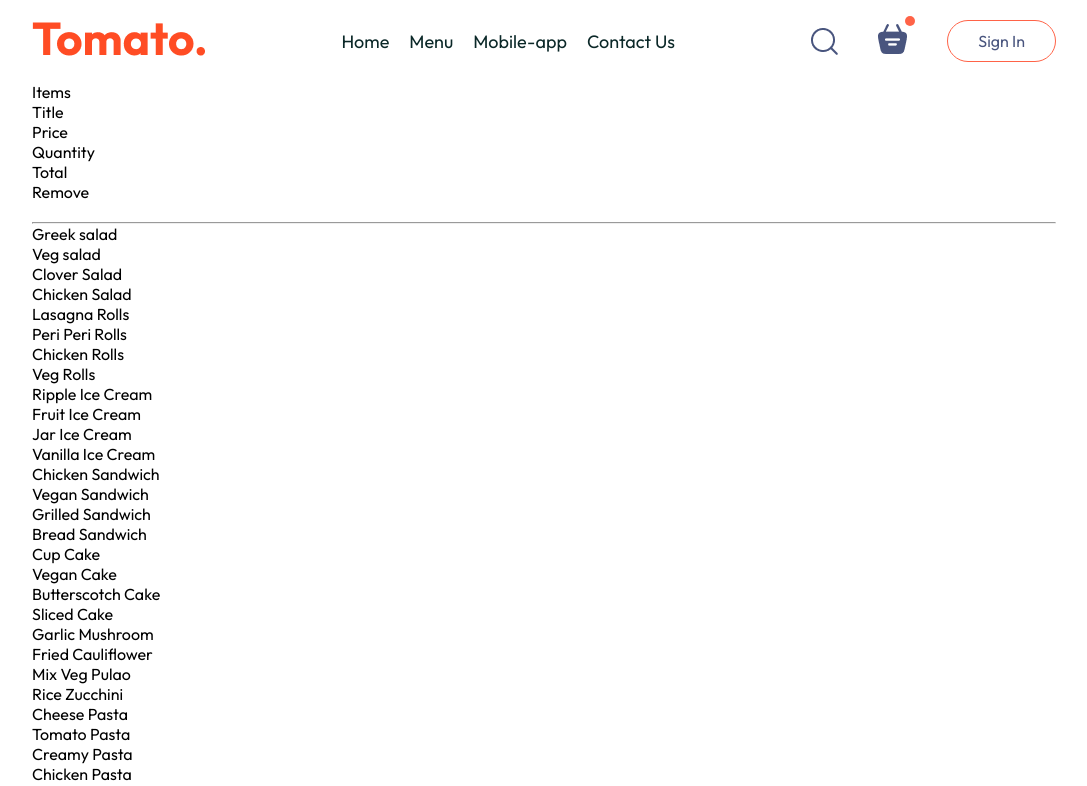
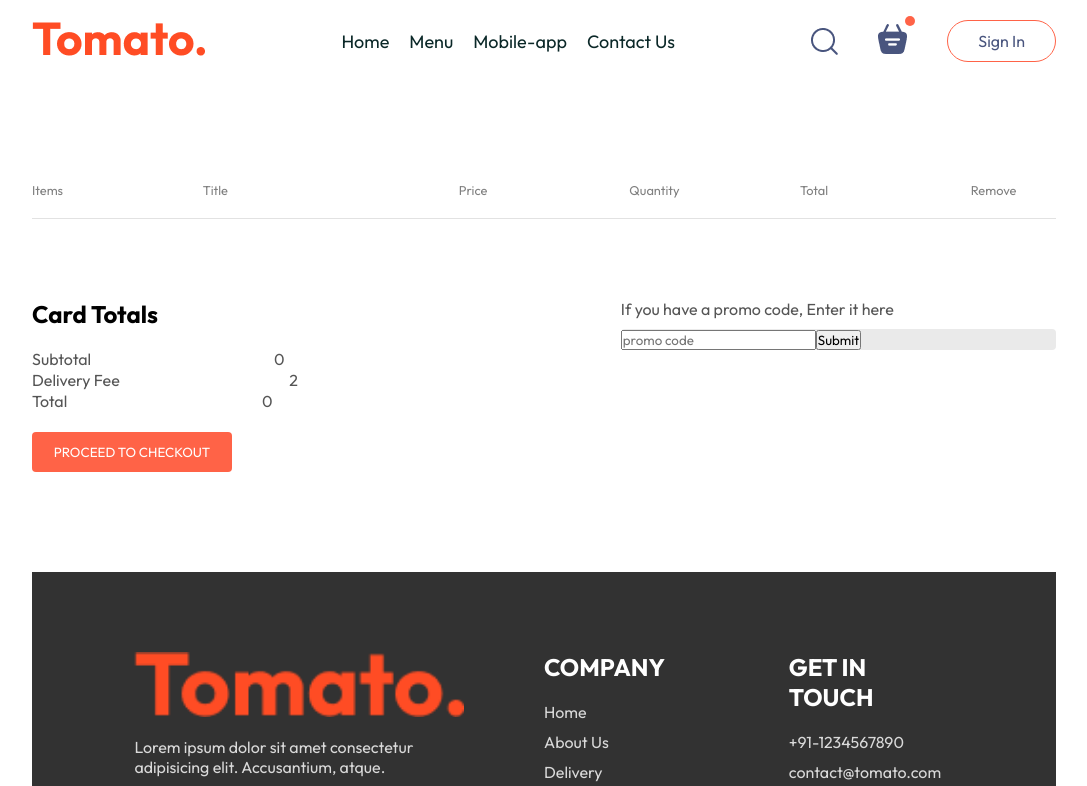
Before and after one commit to gagan1146/food-app, a React (Vite) app in the folder frontend/: page /cart in a window 1280 px wide. Shown: the top 786 px of the page, without its empty margins (96-1183 px from the left). Built offline with nearby package versions, Linux system fonts and the light colour scheme.

Commit message:
Correct the add to cart functionality

```diff
--- a/frontend/src/components/FoodDisplay/FoodDisplay.jsx
+++ b/frontend/src/components/FoodDisplay/FoodDisplay.jsx
@@ -13,7 +13,7 @@
       <div className="food-display-list">
         {food_list.map((item,index)=>{
           if(category==='All' || category===item.category){
-            return <FoodItem key={index} id={item.id} name={item.name} description={item.description} price={item.price} image={item.image}/>
+            return <FoodItem key={index} id={item._id} name={item.name} description={item.description} price={item.price} image={item.image}/>
           }
         })}
       </div>
--- a/frontend/src/context/StoreContext.jsx
+++ b/frontend/src/context/StoreContext.jsx
@@ -26,7 +26,7 @@
         console.log(cartItems);
     },[cartItems])
 
-    const ContextValue = {
+    const contextValue = {
         food_list,
         cartItems,
         setCartItems,
@@ -34,7 +34,7 @@
         removeFromCart
     }
 
-    return (<StoreContext.Provider value ={ContextValue}>
+    return (<StoreContext.Provider value ={contextValue}>
             {props.children}
         </StoreContext.Provider>
         )
--- a/frontend/src/pages/Cart/Cart.css
+++ b/frontend/src/pages/Cart/Cart.css
@@ -0,0 +1,80 @@
+.cart{
+    margin-top: 100px;
+}
+
+.cart-items-title{
+    display: grid;
+    grid-template-columns: 1fr 1.5fr 1fr 1fr 1fr 0.5fr;
+    align-items: center;
+    color: grey;
+    font-size: max(1vw,12px);
+}
+
+.cart-items-item{
+    margin: 10px 0px;
+    color: black;
+}
+
+.cart-items-item img{
+    width: 50px;
+}
+
+.cart hr{
+    height: 1px;
+    background-color: #e2e2e2;
+    border: none;
+}
+
+.cart-items-item .cross{
+    cursor: pointer;
+}
+
+.cart-bottom{
+    margin-top: 80px;
+    display: flex;
+    justify-content: space-between;
+    gap: max(12vw,20px);
+}
+
+.cart-total{
+    flex: 1;
+    display: flex;
+    flex-direction: column;
+    gap: 20px;
+}
+
+.cart-total-details{
+    display: flex;
+    justify-content: space-between;
+    color: #555;
+}
+
+.cart-total hr{
+    margin: 10px 0px;
+}
+
+.cart-total button{
+    border: none;
+    color: white;
+    background-color: tomato;
+    width: max(15vw,200px);
+    padding: 12px 0px;
+    border-radius: 4px;
+    cursor: pointer;
+}
+
+.cart-promocode{
+    flex: 1;
+}
+
+.cart-promocode p{
+    color: #555;
+}
+
+.cart-promocode-input{
+    margin-top: 10px;
+    justify-content: space-between;
+    align-items: center;
+    background-color: #eaeaea;
+    border-radius: 4px;
+}
--- a/frontend/src/pages/Cart/Cart.jsx
+++ b/frontend/src/pages/Cart/Cart.jsx
@@ -1,9 +1,10 @@
-import React, { useContext } from 'react'
-import './Cart.css'
-import { StoreContext } from '../../context/StoreContext'
+import React, { useContext } from 'react';
+import './Cart.css';
+import { StoreContext } from '../../context/StoreContext';
+import { assets } from '../../assets/frontend_assets/assets';
 
 const Cart = () => {
-    const {cartItems,food_list,removeFromCart} = useContext(StoreContext);
+  const { cartItems, food_list, removeFromCart } = useContext(StoreContext);
 
   return (
     <div className='cart'>
@@ -16,22 +17,62 @@
           <p>Total</p>
           <p>Remove</p>
         </div>
-        <br/>
-        <hr/>
-        {console.log(food_list)}
-        {food_list.map((item,index)=>{
-          if(food_list[item._id]>'0')
-          {
+        <br />
+        <hr />
+        {food_list.map((item) => {
+          if (cartItems[item._id] > 0) {
             return (
-              <div className="cart-items-title cart-items-item">
-                <p>{item.name}</p>
+              <div>
+
+                <div className="cart-items-title cart-items-item" key={item._id}>
+                  <img src={item.image} alt={item.name} />
+                  <p>{item.name}</p>
+                  <p>₹{item.price}</p>
+                  <p>{cartItems[item._id]}</p>
+                  <p>₹{item.price * cartItems[item._id]}</p>
+                  <p onClick={()=>{removeFromCart(item._id)}} className='cross'>X</p>
+                </div>
+                <hr/>
               </div>
-            )
+            );
           }
+          return null;
         })}
       </div>
+      <div className="cart-bottom">
+        <div className="cart-total">
+          <h2>Card Totals</h2>
+          <div>
+            <div className="cart-total-details">
+              <p>Subtotal</p>
+              <p>{0}</p>
+              <hr/>
+            </div>
+            <div className="cart-total-details">
+              <p>Delivery Fee</p>
+              <p>{2}</p>
+              <hr/>
+            </div>
+            <div className="cart-total-details">
+              <p>Total</p>
+              <p>{0}</p>
+              <hr/>
+            </div>
+          </div>
+          <button>PROCEED TO CHECKOUT</button>
+        </div>
+        <div className="cart-promocode">
+          <div>
+            <p>If you have a promo code, Enter it here</p>
+            <div className="cart-promocode-input">
+              <input type="text" placeholder='promo code' id="" />
+              <button>Submit</button>
+            </div>
+          </div>
+        </div>
+      </div>
     </div>
-  )
-}
+  );
+};
 
-export default Cart
+export default Cart;
```
